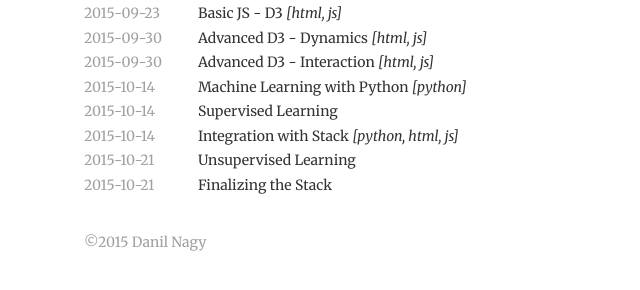
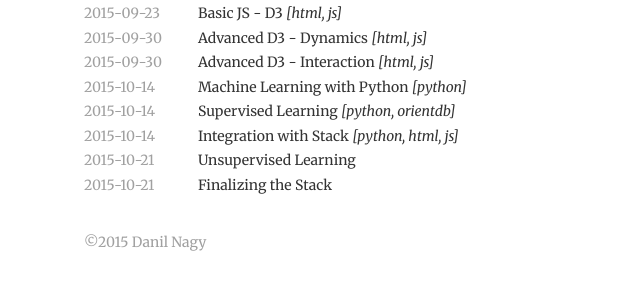
Before and after one commit to danilnagy/dmc, a Jekyll site: the page built from index.html, in a window 1280 px wide. Shown: the part 285-575 px from the top of the page, without its empty margins (172-812 px from the left). Built offline with Jekyll 4.4.1, drawn with Linux system fonts in a browser that asks for light colours; Markdown is read by kramdown in place of the engine named in the settings.

Commit message:
Update 2015-10-14-supervised-learning.md

```diff
--- a/_posts/2015-10-14-supervised-learning.md
+++ b/_posts/2015-10-14-supervised-learning.md
@@ -2,6 +2,9 @@
 layout: post
 title:  Supervised Learning
 date:   2015-10-14 02:00:00
+tags:
+- python
+- orientdb
 ---
 
 Supervised Learning
```
